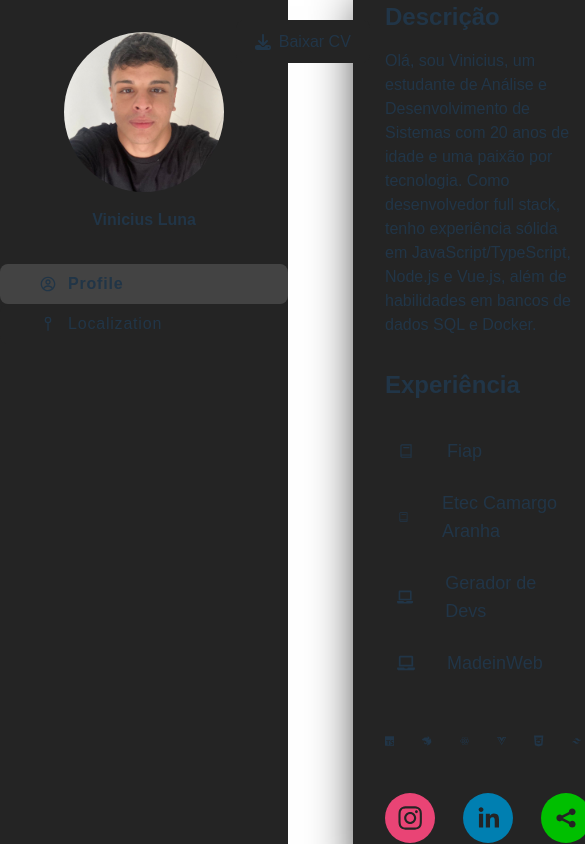
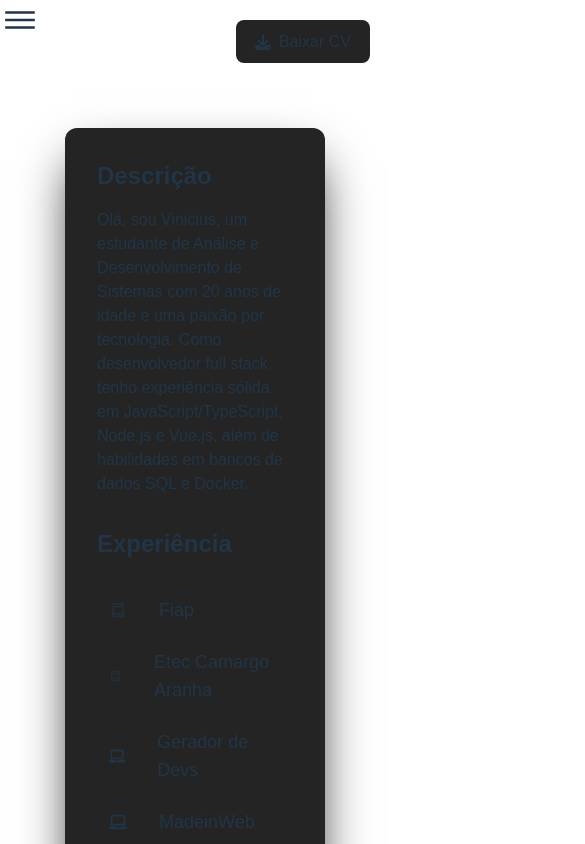
Before and after one commit to dev-vinii/portfolio, a React (Vite) app: page / in a window 390 px wide. Shown: the top 844 px of the page, 585 px wide, since content can reach past the window. Built offline with nearby package versions, Linux system fonts and the light colour scheme.

Commit message:
feat: responsive design

```diff
--- a/src/components/GenericTemplate/GenericTemplate.tsx
+++ b/src/components/GenericTemplate/GenericTemplate.tsx
@@ -9,7 +9,7 @@ export default function GenericTemplate(props: {
       initial={{ opacity: 0, scale: 0.5 }}
       animate={{ opacity: 1, scale: 1 }}
       transition={{ duration: 0.5 }}
-      className="min-h-2/3 w-2/3 bg-sidebar shadow-2xl shadow-black rounded-xl p-8 flex flex-col"
+      className="min-h-2/3 w-2/3 bg-sidebar shadow-2xl shadow-black rounded-xl p-8 flex flex-col max-sm:absolute max-sm:top-32 max-xl:absolute max-xl:top-20 max"
     >
         {props.children}
     </motion.div>
--- a/src/components/Sidebar/Sidebar.tsx
+++ b/src/components/Sidebar/Sidebar.tsx
@@ -3,6 +3,9 @@ import ProfileContent from "./ProfileContent/ProfileContent";
 import MenuContent from "./MenuContent/MenuContent";
 import routes from "@/routes/routes";
 import { useNavigate } from "react-router-dom";
+import { useEffect, useState } from "react";
+import { IoIosMenu } from "react-icons/io";
+import { IoMdClose } from "react-icons/io";
 
 export default function SideBar() {
   const navigate = useNavigate();
@@ -11,9 +14,28 @@ export default function SideBar() {
     navigate(path);
   };
 
+  const windowSize = () => window.innerWidth > 1280;
+
+  useEffect(() => {
+    const handleResize = () => {
+      setShowSidebar(windowSize());
+    };
+
+    window.addEventListener('resize', handleResize);
+
+    return () => window.removeEventListener('resize', handleResize);
+  }, []);
+
+  const [showSidebar, setShowSidebar] = useState(windowSize);
+
   return (
     <>
-      <div className="bg-sidebar min-h-screen min-w-72 max-w-60">
+      <div className="absolute left-0 top-0 cursor-pointer max-xl:z-20">
+        {showSidebar || <IoIosMenu className="h-10 w-10" onClick={() => setShowSidebar(true)} />}
+        {showSidebar && !windowSize() && <IoMdClose className="h-10 w-10" onClick={() => setShowSidebar(false)} />}
+      </div>
+      {showSidebar && (
+        <div className="bg-sidebar min-h-screen min-w-72 max-w-60 max-xl:absolute max-xl:left-0 max-xl:top-0 max-xl:z-10">
           <ProfileContent image={profile} name="Vinicius Luna" />
           {routes.map(
             (route, i) =>
@@ -28,6 +50,7 @@ export default function SideBar() {
               )
           )}
         </div>
+      )}
     </>
   );
 }
--- a/src/pages/Portfolio/PortfolioTemplate/Icons/Icons.tsx
+++ b/src/pages/Portfolio/PortfolioTemplate/Icons/Icons.tsx
@@ -10,7 +10,7 @@ export default function Icons() {
   ];
 
   return (
-    <div className="flex gap-7">
+    <div className="flex flex-wrap gap-7">
       {urls.map((url, i) => (
         <motion.div key={i}  whileHover={{ scale: 1.6 }}>
           <SocialIcon url={url} href={url}/>
--- a/src/pages/Portfolio/PortfolioTemplate/PortfolioTemplate.tsx
+++ b/src/pages/Portfolio/PortfolioTemplate/PortfolioTemplate.tsx
@@ -17,7 +17,7 @@ export default function PortfolioTemplate() {
       <div className="mt-6">
         <List />
       </div>
-      <div className="mt-8 flex items-center gap-7">
+      <div className="mt-8 flex items-center gap-7 flex-wrap">
         <SiTypescript className="h-10 w-10" />
         <SiNestjs className="h-10 w-10" />
         <FaReact className="h-10 w-10" />
```
Lines whose indentation alone changed are shown as unchanged.
